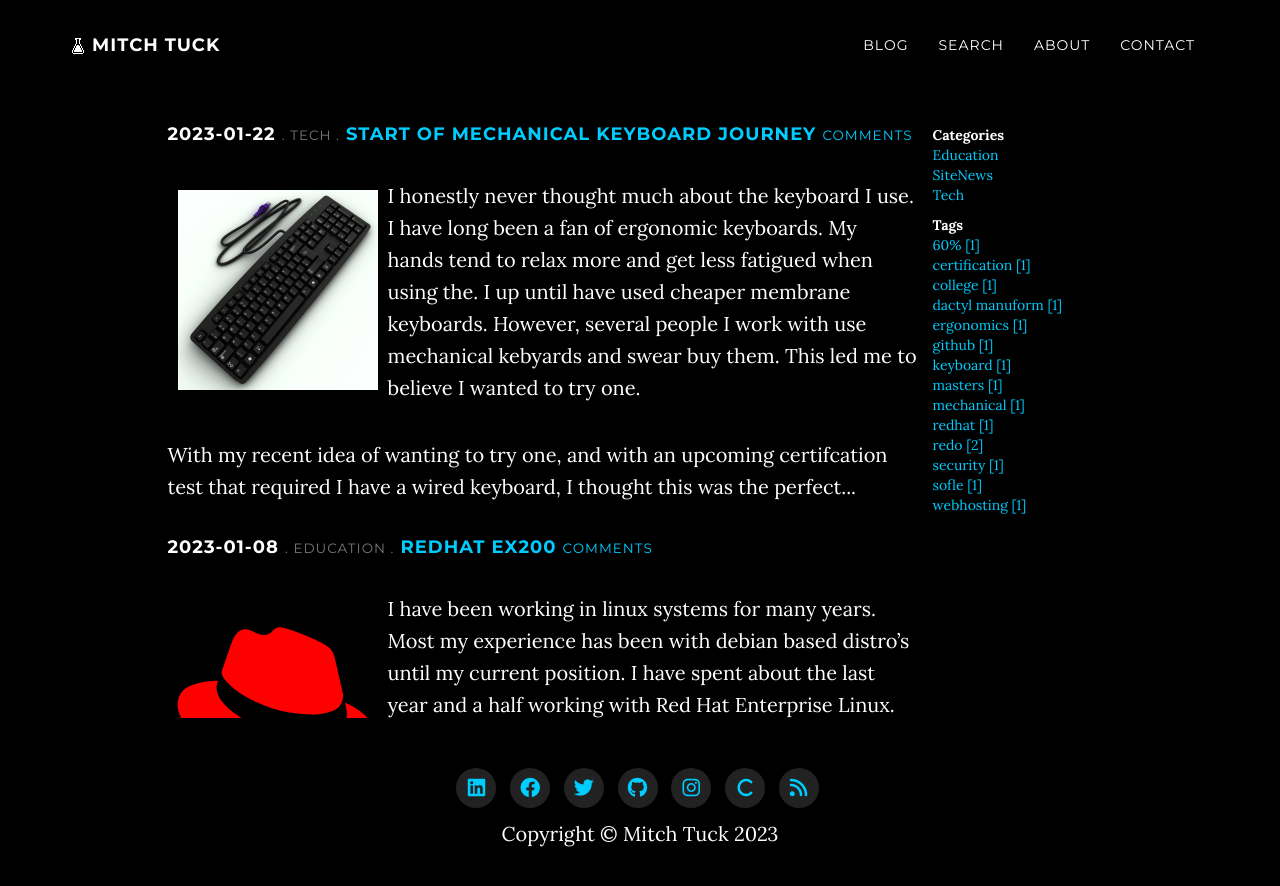
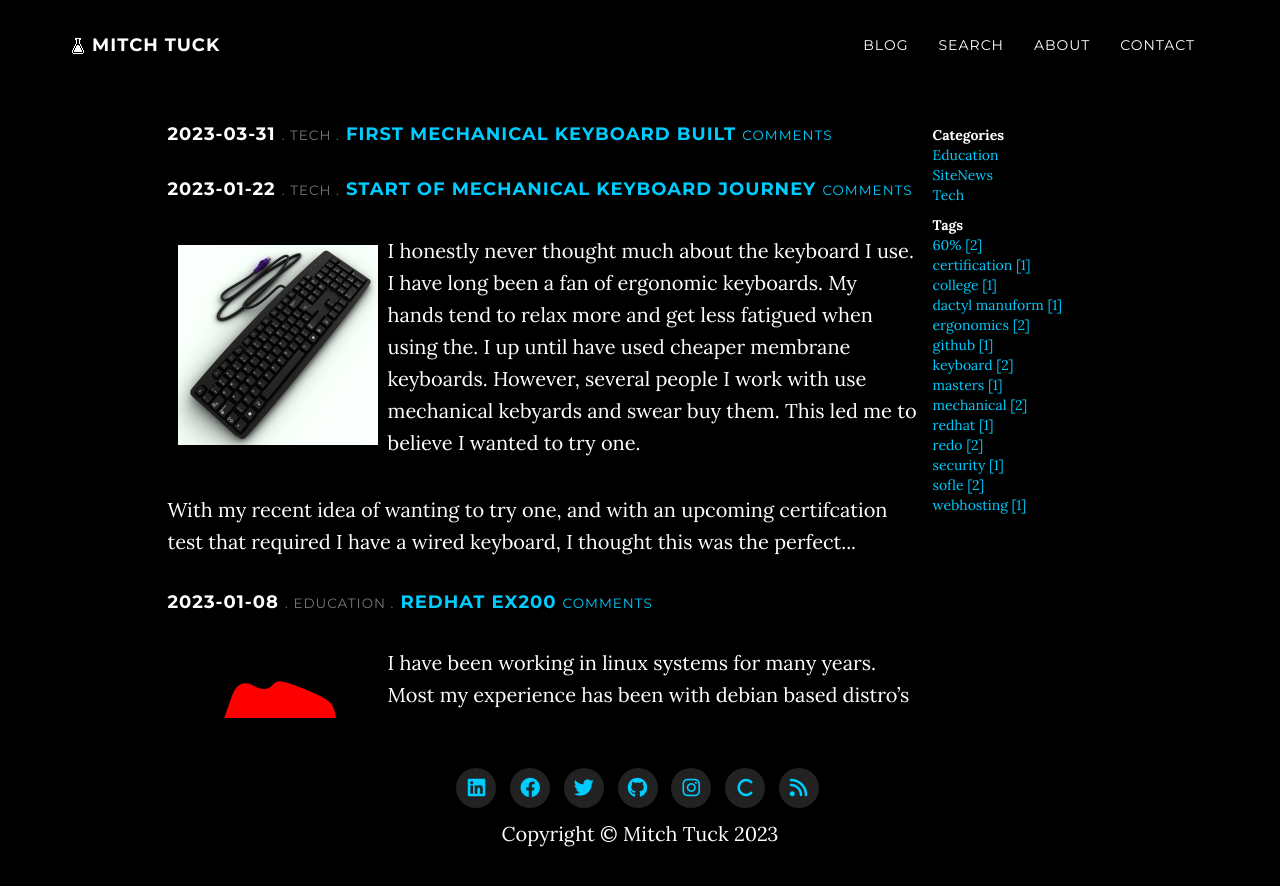
Before and after one commit to matuck/matuck.github.io, a Jekyll site: the page built from index.html, in a window 1280 px wide and 900 px high. Shown: the top 886 px of the window. Built offline with Jekyll 4.4.1, drawn with Linux system fonts in a browser that asks for light colours; nearby versions of some CDN libraries; comment, search, counter and statistics services are not loaded.

Commit message:
new keyboard post

```diff
--- a/_data/tags.yml
+++ b/_data/tags.yml
@@ -1,10 +1,10 @@
 ---
 redo: 2
-mechanical: 1
-keyboard: 1
-ergonomics: 1
-60%: 1
-sofle: 1
+mechanical: 2
+keyboard: 2
+ergonomics: 2
+60%: 2
+sofle: 2
 dactyl manuform: 1
 github: 1
 webhosting: 1
--- /dev/null
+++ b/_posts/2023-03-31-First-Mechanical-keyboard-built.md
@@ -0,0 +1,7 @@
+---
+layout: post
+section-type: post
+title: First Mechanical keyboard built
+category: Tech
+tags: [ 'mechanical', 'keyboard', "ergonomics", "60%", "sofle"]
+---
```
Also changed, not shown: img/soflemx.jpg (added).
